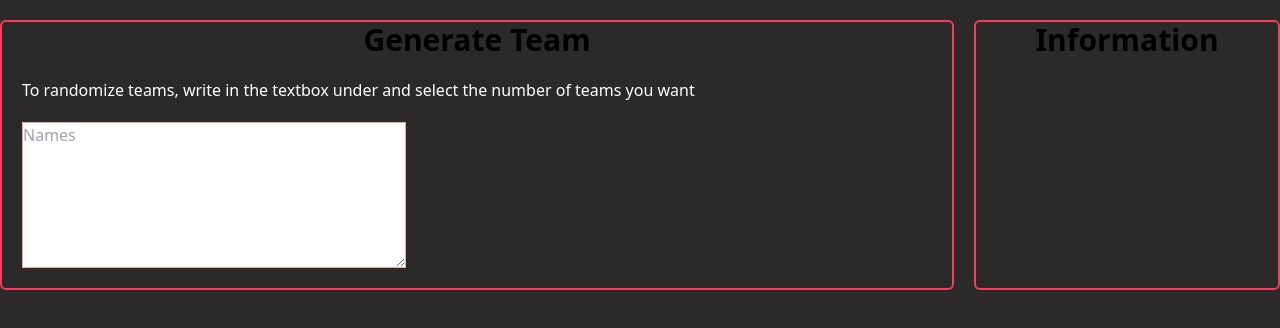
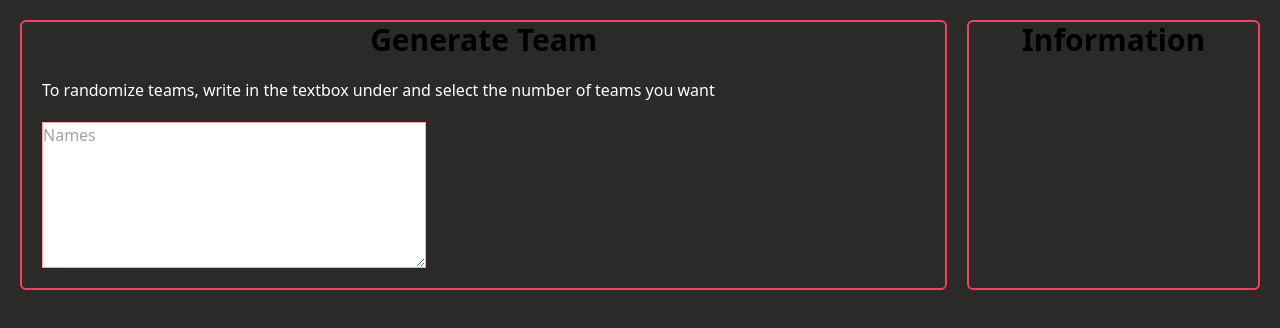
Before and after one commit to Mathias231/Team-randomizer, a React (Create React App) app in the folder client/: page / in a window 1280 px wide. Shown: the top 328 px of the page. Built offline with nearby package versions, Linux system fonts and the light colour scheme.

Commit message:
Added styling for container

```diff
--- a/client/src/App.js
+++ b/client/src/App.js
@@ -4,7 +4,7 @@ import InfoBox from './Components/InfoBox/InfoBox';
 
 function App() {
   return (
-    <div className="container mx-auto mt-5">
+    <div className="container mx-auto px-0 xl:px-5 mt-5">
       <div className="grid grid-flow-col space-x-5">
         <div className="col-span-4 border-2 rounded-md border-rose-500">
           <h1 className="text-3xl text-center font-bold">Generate Team</h1>
```
